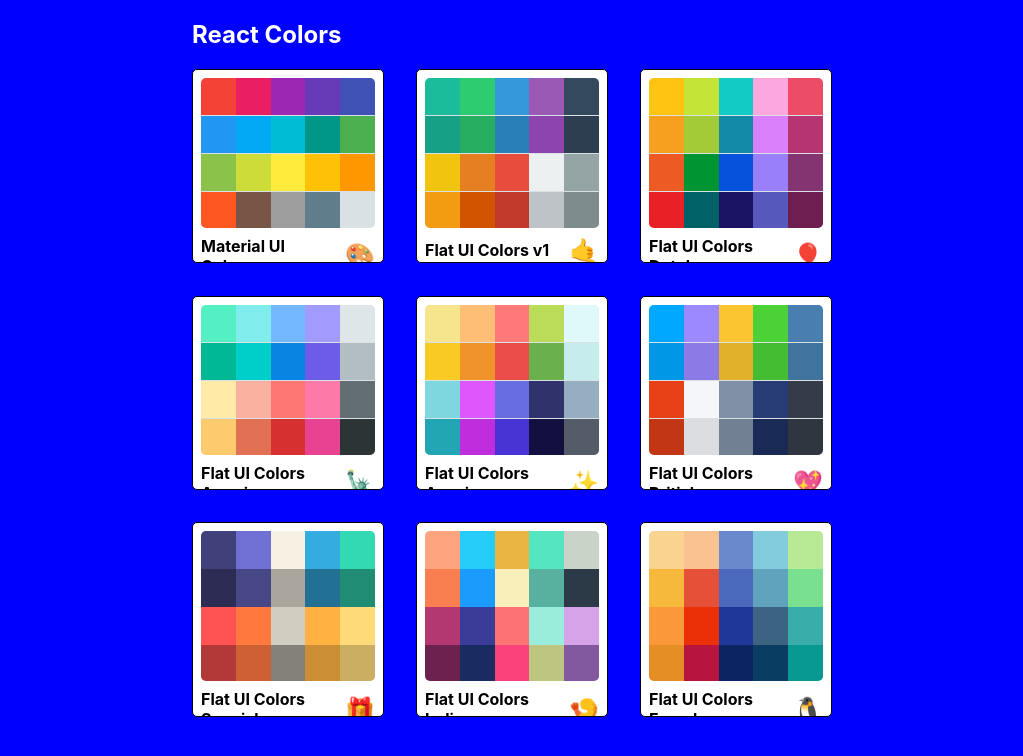
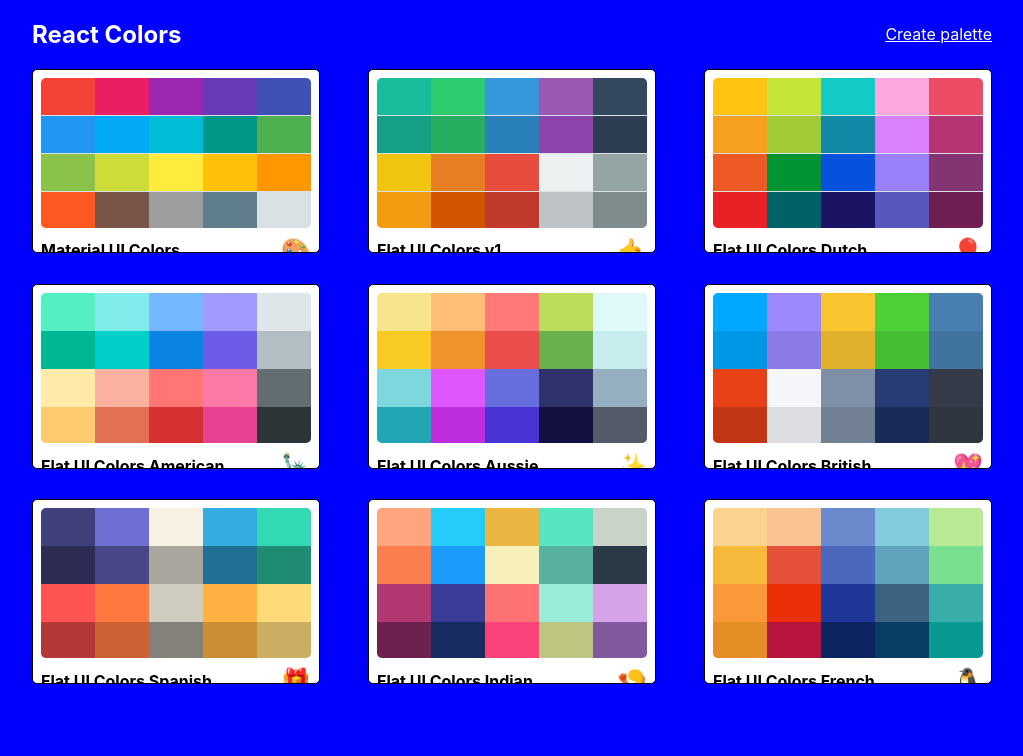
Before and after one commit to Ollie-lee/colorPalette, a React (Create React App) app in the folder colors-app/: page / in a window 1280 px wide. Shown: the top 756 px of the page, without its empty margins (128-1151 px from the left). Built offline with nearby package versions, Linux system fonts and the light colour scheme; the HTML template or start-up script is replaced by a standard one.

Commit message:
add new palette form

```diff
--- a/colors-app/src/App.js
+++ b/colors-app/src/App.js
@@ -5,6 +5,7 @@ import seedColors from './seedColors'
 import PaletteList from './PaletteList'
 import SingleColorPalette from './SingleColorPalette'
 import './App.css'
+import NewPaletteForm from './NewPaletteForm'
 import { generatePalette } from "./colorHelper";
 
 
@@ -21,6 +22,11 @@ function App() {
         palettes={seedColors}
         {...routeProps}
       />} />
+
+      <Route exact
+        path='/palette/new'
+        render={() => <NewPaletteForm />} />
+
       <Route
         exact
         path='/palette/:id'
--- a/colors-app/src/Navbar.css
+++ b/colors-app/src/Navbar.css
@@ -52,5 +52,5 @@
 
 .select-container{
   margin-left: auto;
-  margin-right: 1rem;
+  margin-right: 2rem;
 }
--- /dev/null
+++ b/colors-app/src/NewPaletteForm.js
@@ -0,0 +1,11 @@
+import React, { Component } from 'react'
+
+export default class NewPaletteForm extends Component {
+  render() {
+    return (
+      <div>
+        new palette
+      </div>
+    )
+  }
+}
--- a/colors-app/src/PaletteList.js
+++ b/colors-app/src/PaletteList.js
@@ -23,13 +23,14 @@ class PaletteList extends Component {
           <nav className={classes.nav}>
             {/* header */}
             <h1>React Colors</h1>
+            <Link to='/palette/new'>Create palette</Link>
           </nav>
           <div className={classes.palettes}>
             {/* bunch of palettes */}
             {palettes.map(palette =>
               <Minipalette {...palette}
                 goToPalette={() => this.goToPalette(palette.id)}
-                // onClick={() => this.props.history.push(`/palette/${palette.id}`)}
+              // onClick={() => this.props.history.push(`/palette/${palette.id}`)}
               />
             )}
           </div>
--- a/colors-app/src/styles/PaletteListStyle.js
+++ b/colors-app/src/styles/PaletteListStyle.js
@@ -1,30 +1,33 @@
 export default {
   root: {
-    backgroundColor: "blue",
+    backgroundColor: " blue",
     height: '100vh',
     display: 'flex',
     alignItems: 'flex-start',
     justifyContent: 'center',
   },
   container: {
-    width: '50%',
+    width: '75%',
     display: 'flex',
     alignItems: 'flex-start',
     flexDirection: 'column',
     flexWrap: 'wrap',
-
   },
   nav: {
     display: 'flex',
     width: '100%',
     justifyContent: 'space-between',
-    color: 'white'
+    color: 'white',
+    alignItems:'center',
+    "& a":{
+      color:'white'
+    }
   },
   palettes: {
     boxSizing: 'border-box',
     width: '100%',
     display: 'grid',
     gridTemplateColumns: 'repeat(3,30%)',
-    gridGap: '5%'
+    gridGap: '5%',
   }
 }
```
